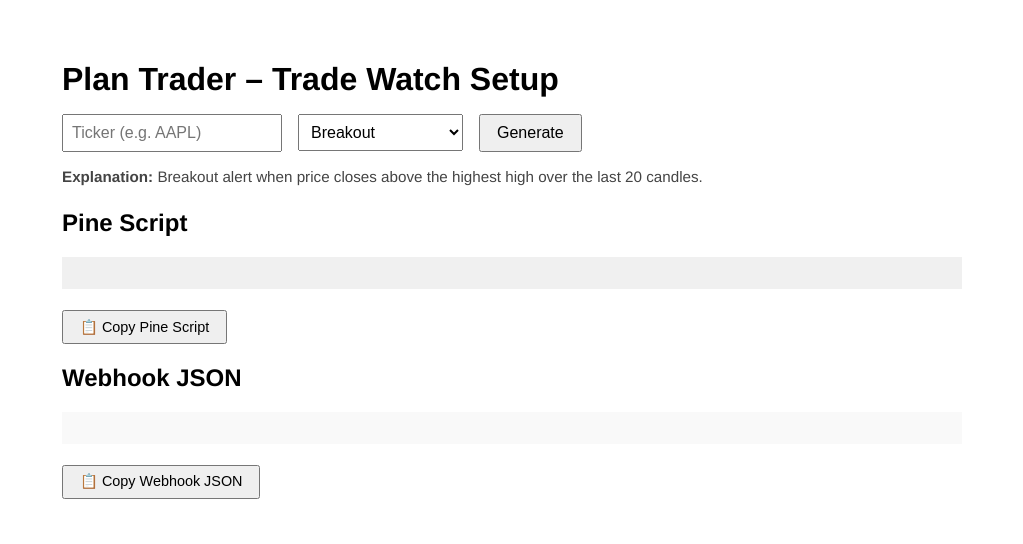
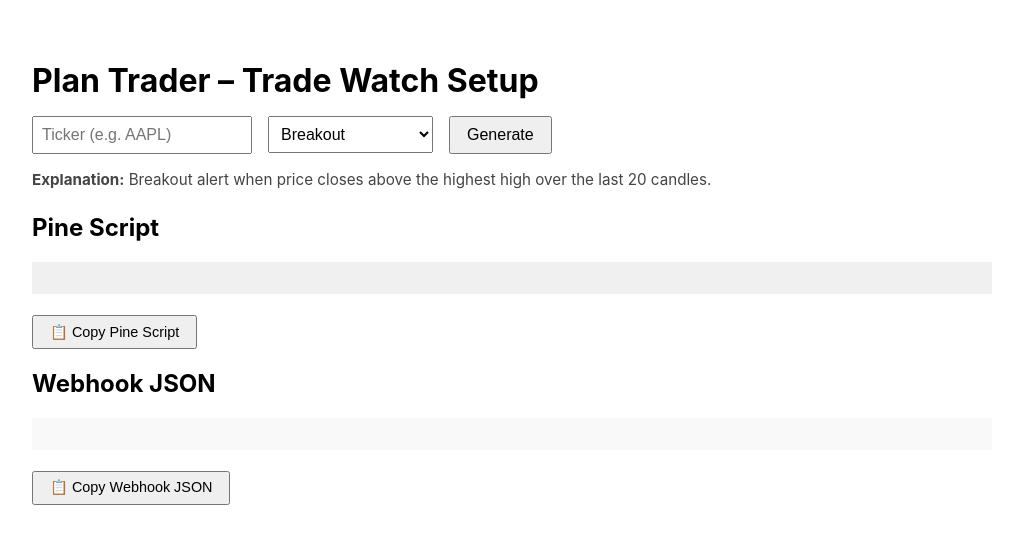
Before and after one commit to unicorntrader/ct3000-planner, a Next.js app: page / in a window 1280 px wide. Shown: the top 544 px of the page, without its empty margins (128-1151 px from the left). Built offline with nearby package versions, Linux system fonts and the light colour scheme.

Commit message:
Update index.jsx

```diff
--- a/pages/index.jsx
+++ b/pages/index.jsx
@@ -91,7 +91,7 @@ alertcondition(spike, title="Volume Spike", message='{"userId":"anton123","symbo
   };
 
   return (
-    <div style={{ padding: "2rem", fontFamily: "Helvetica, sans-serif", maxWidth: 900, margin: "auto" }}>
+    <div style={{ padding: "2rem", fontFamily: "Inter, sans-serif", maxWidth: 960, margin: "auto" }}>
       <h1 style={{ fontSize: "2rem", marginBottom: "1rem" }}>Plan Trader – Trade Watch Setup</h1>
 
       <div style={{ marginBottom: "1rem" }}>
```
